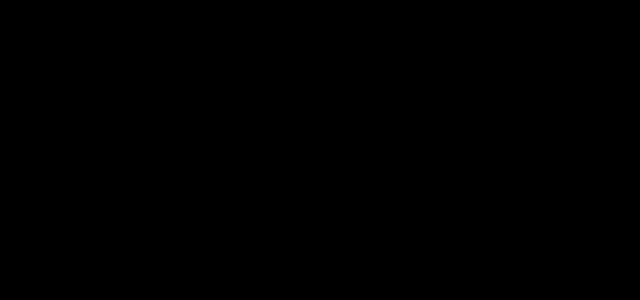
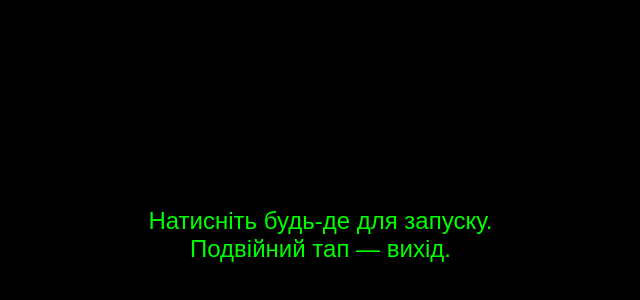
Before and after one commit to AlecCross/amoled-saver, a Next.js app: page / in a window 1280 px wide. Shown: the part 182-482 px from the top of the page, without its empty margins (337-977 px from the left). Built offline with nearby package versions, Linux system fonts and the light colour scheme.

Commit message:
Add little guide

```diff
--- a/src/pages/index.js
+++ b/src/pages/index.js
@@ -4,81 +4,83 @@ import { useEffect, useState } from 'react';
 
 export default function Home() {
   const [wakeLock, setWakeLock] = useState(null);
+  const [showHint, setShowHint] = useState(true);
 
-  // Функція для запиту на повний екран
   const requestFullScreen = () => {
     const element = document.documentElement;
-
-    // Перевіряємо, чи підтримує браузер full-screen API
     if (element.requestFullscreen) {
       element.requestFullscreen();
-    } else if (element.mozRequestFullScreen) { // Firefox
-      element.mozRequestFullScreen();
-    } else if (element.webkitRequestFullscreen) { // Chrome, Safari, Opera
-      element.webkitRequestFullscreen();
-    } else if (element.msRequestFullscreen) { // Internet Explorer
-      element.msRequestFullscreen();
     }
   };
 
-  // Функція для звільнення екрану
   const exitFullScreen = () => {
     if (document.exitFullscreen) {
       document.exitFullscreen();
-    } else if (document.mozCancelFullScreen) { // Firefox
-      document.mozCancelFullScreen();
-    } else if (document.webkitExitFullscreen) { // Chrome, Safari, Opera
-      document.webkitExitFullscreen();
-    } else if (document.msExitFullscreen) { // Internet Explorer
-      document.msExitFullscreen();
     }
   };
 
-  // Функція для запиту WakeLock
   async function requestWakeLock() {
     if ('wakeLock' in navigator) {
       try {
-        if (wakeLock !== null) {
-          console.log('Wake Lock is already active');
-          return;
-        }
+        if (wakeLock !== null) return;
         const lock = await navigator.wakeLock.request('screen');
         setWakeLock(lock);
         lock.addEventListener('release', () => setWakeLock(null));
-        console.log('Wake Lock requested');
       } catch (err) {
         console.error('Wake Lock error:', err);
       }
-    } else {
-      console.log('Wake Lock API is not supported');
     }
   }
 
-  useEffect(() => {
-    requestWakeLock(); // Запит wake lock при монтуванні компонента
+  const handleActivate = () => {
+    if (!document.fullscreenElement) {
+      requestFullScreen();
+    }
+    requestWakeLock();
+    setShowHint(false); // Підказку забираємо
+  };
 
-    // Очищення при демонтовані компонента
-    return () => {
-      if (wakeLock) {
-        wakeLock.release();
-      }
-    };
-  }, []);
+  const handleDoubleClick = () => {
+    exitFullScreen();
+  };
 
   return (
     <div
-      style={{ width: '100vw', height: '100vh', background: 'black' }}
-      onClick={() => {
-        // Перевірка, чи застосунок у повному екрані і необхідність повторного запуску
-        if (!document.fullscreenElement) {
-          requestFullScreen();
+      style={{
+        width: '100vw',
+        height: '100vh',
+        background: 'black',
+        position: 'relative',
+        overflow: 'hidden'
+      }}
+      onClick={handleActivate}
+      onDoubleClick={handleDoubleClick}
+    >
+      {showHint && (
+        <div style={{
+          position: 'absolute',
+          top: '50%',
+          left: '50%',
+          transform: 'translate(-50%, -50%)',
+          color: 'lime',
+          fontSize: '1.5rem',
+          textAlign: 'center',
+          padding: '1rem',
+          background: 'rgba(0,0,0,0.5)',
+          borderRadius: '8px',
+          animation: 'move 10s infinite alternate ease-in-out',
+        }}>
+          Натисніть будь-де для запуску.
+          <br />
+          Подвійний тап — вихід.
+        </div>
+      )}
+      <style jsx>{`
+        @keyframes move {
+          0% { transform: translate(-50%, -50%) translateX(0) translateY(0); }
+          100% { transform: translate(-50%, -50%) translateX(30px) translateY(30px); }
         }
-        requestWakeLock(); // Викликаємо wake lock
-      }}
-    >
-      <video id="hiddenVideo" loop muted playsInline autoPlay style={{ display: 'none' }}>
-        <source src="/hidden.webm" type="video/webm" />
-      </video>
+      `}</style>
     </div>
   );
 }
```
